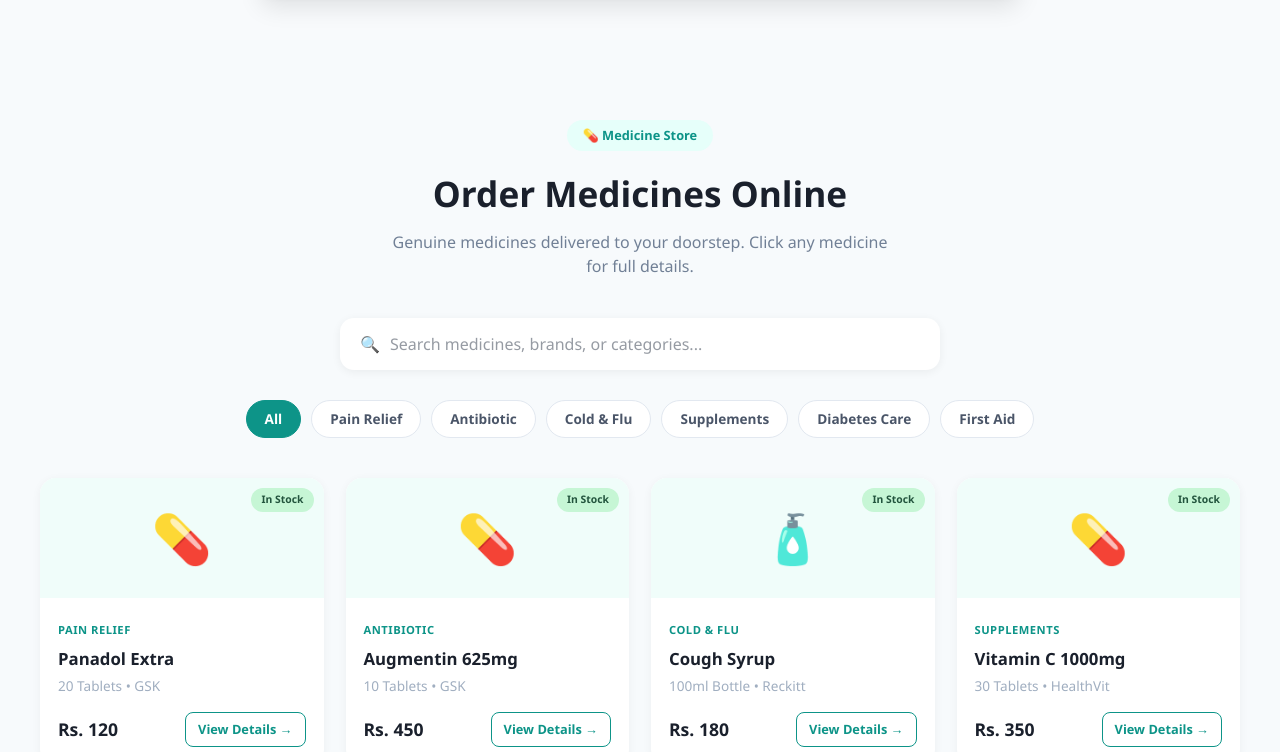
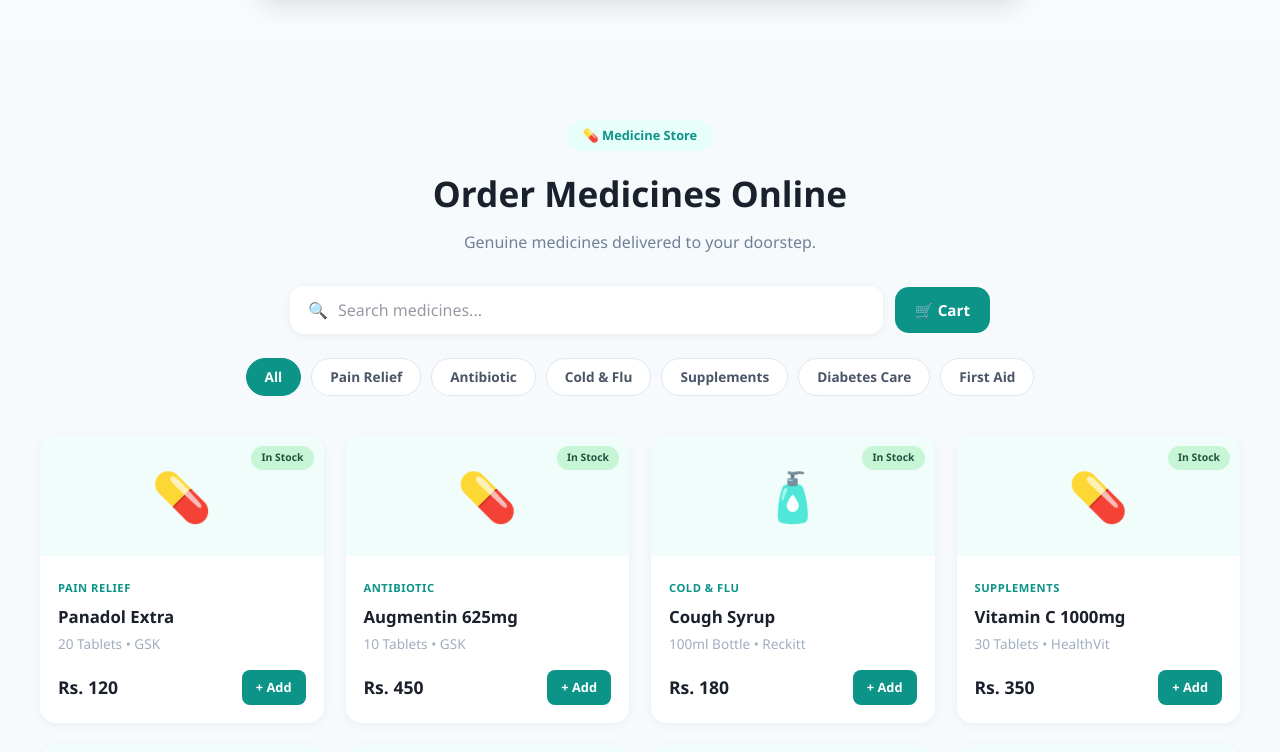
Before and after one commit to 1234704/AI-Powered-Healthcare-Website, a React (Vite) app: page / in a window 1280 px wide. Shown: the part 820-1572 px from the top of the page. Built offline with nearby package versions, Linux system fonts and the light colour scheme.

Commit message:
Ahmed: Day 5 - Add to cart complete

```diff
--- a/src/components/MedicineStore.jsx
+++ b/src/components/MedicineStore.jsx
@@ -1,118 +1,14 @@
 import { useState } from "react";
 
 const medicines = [
-  {
-    id: 1,
-    name: "Panadol Extra",
-    category: "Pain Relief",
-    price: 120,
-    unit: "20 Tablets",
-    icon: "💊",
-    stock: "In Stock",
-    brand: "GSK",
-    dosage: "1-2 tablets every 4-6 hours. Max 8 tablets in 24 hours.",
-    description: "Panadol Extra provides fast and effective relief from headaches, toothaches, backaches, and fever. Contains paracetamol 500mg + caffeine 65mg for enhanced pain relief.",
-    sideEffects: "Nausea, allergic reactions (rare). Do not exceed recommended dose.",
-    prescription: "Not Required",
-  },
-  {
-    id: 2,
-    name: "Augmentin 625mg",
-    category: "Antibiotic",
-    price: 450,
-    unit: "10 Tablets",
-    icon: "💊",
-    stock: "In Stock",
-    brand: "GSK",
-    dosage: "1 tablet twice daily with meals for 5-7 days.",
-    description: "Augmentin is a broad-spectrum antibiotic used to treat bacterial infections including respiratory tract infections, skin infections, and urinary tract infections.",
-    sideEffects: "Diarrhea, nausea, skin rash. Avoid if allergic to penicillin.",
-    prescription: "Required",
-  },
-  {
-    id: 3,
-    name: "Cough Syrup",
-    category: "Cold & Flu",
-    price: 180,
-    unit: "100ml Bottle",
-    icon: "🧴",
-    stock: "In Stock",
-    brand: "Reckitt",
-    dosage: "10ml three times daily. Shake well before use.",
-    description: "Effective relief from dry and productive cough. Contains dextromethorphan and guaifenesin for dual-action cough suppression and mucus thinning.",
-    sideEffects: "Drowsiness, dizziness. Avoid driving after use.",
-    prescription: "Not Required",
-  },
-  {
-    id: 4,
-    name: "Vitamin C 1000mg",
-    category: "Supplements",
-    price: 350,
-    unit: "30 Tablets",
-    icon: "💊",
-    stock: "In Stock",
-    brand: "HealthVit",
-    dosage: "1 tablet daily with water after meals.",
-    description: "High-dose Vitamin C supplement to boost immunity, promote skin health, and provide antioxidant protection. Effervescent formula for better absorption.",
-    sideEffects: "Stomach upset if taken on empty stomach. Generally very safe.",
-    prescription: "Not Required",
-  },
-  {
-    id: 5,
-    name: "Insulin Pen",
-    category: "Diabetes Care",
-    price: 1200,
-    unit: "1 Pen",
-    icon: "💉",
-    stock: "Limited Stock",
-    brand: "Novo Nordisk",
-    dosage: "As prescribed by your doctor. Do not self-administer without guidance.",
-    description: "Pre-filled insulin pen for convenient and accurate insulin delivery. Suitable for Type 1 and Type 2 diabetes patients. Requires prescription.",
-    sideEffects: "Hypoglycemia, injection site reactions. Monitor blood sugar regularly.",
-    prescription: "Required",
-  },
-  {
-    id: 6,
-    name: "Disprin",
-    category: "Pain Relief",
-    price: 60,
-    unit: "10 Tablets",
-    icon: "💊",
-    stock: "In Stock",
-    brand: "Reckitt",
-    dosage: "1-2 tablets dissolved in water every 4-6 hours.",
-    description: "Aspirin-based effervescent tablet for fast pain relief, fever reduction, and mild anti-inflammatory action. Dissolves quickly for rapid absorption.",
-    sideEffects: "Stomach irritation, not recommended for children under 12.",
-    prescription: "Not Required",
-  },
-  {
-    id: 7,
-    name: "ORS Sachets",
-    category: "First Aid",
-    price: 90,
-    unit: "5 Sachets",
-    icon: "🧂",
-    stock: "In Stock",
-    brand: "Servier",
-    dosage: "Dissolve 1 sachet in 1 litre of clean water. Drink as needed.",
-    description: "Oral Rehydration Salts for rapid rehydration during diarrhea, vomiting, or dehydration. WHO formula with essential electrolytes and glucose.",
-    sideEffects: "None when used as directed. Safe for all ages.",
-    prescription: "Not Required",
-  },
-  {
-    id: 8,
-    name: "Calpol Syrup",
-    category: "Cold & Flu",
-    price: 150,
-    unit: "60ml Bottle",
-    icon: "🧴",
-    stock: "In Stock",
-    brand: "GSK",
-    dosage: "Children 6-12 years: 10ml every 4-6 hours. Max 4 doses in 24 hours.",
-    description: "Paracetamol-based syrup specially formulated for children. Provides gentle fever and pain relief with a pleasant strawberry flavour.",
-    sideEffects: "Rare allergic reactions. Do not exceed recommended dose.",
-    prescription: "Not Required",
-  },
+  { id: 1, name: "Panadol Extra", category: "Pain Relief", price: 120, unit: "20 Tablets", icon: "💊", stock: "In Stock", brand: "GSK", dosage: "1-2 tablets every 4-6 hours. Max 8 tablets in 24 hours.", description: "Panadol Extra provides fast and effective relief from headaches, toothaches, backaches, and fever. Contains paracetamol 500mg + caffeine 65mg for enhanced pain relief.", sideEffects: "Nausea, allergic reactions (rare). Do not exceed recommended dose.", prescription: "Not Required" },
+  { id: 2, name: "Augmentin 625mg", category: "Antibiotic", price: 450, unit: "10 Tablets", icon: "💊", stock: "In Stock", brand: "GSK", dosage: "1 tablet twice daily with meals for 5-7 days.", description: "Augmentin is a broad-spectrum antibiotic used to treat bacterial infections including respiratory tract infections, skin infections, and urinary tract infections.", sideEffects: "Diarrhea, nausea, skin rash. Avoid if allergic to penicillin.", prescription: "Required" },
+  { id: 3, name: "Cough Syrup", category: "Cold & Flu", price: 180, unit: "100ml Bottle", icon: "🧴", stock: "In Stock", brand: "Reckitt", dosage: "10ml three times daily. Shake well before use.", description: "Effective relief from dry and productive cough. Contains dextromethorphan and guaifenesin for dual-action cough suppression and mucus thinning.", sideEffects: "Drowsiness, dizziness. Avoid driving after use.", prescription: "Not Required" },
+  { id: 4, name: "Vitamin C 1000mg", category: "Supplements", price: 350, unit: "30 Tablets", icon: "💊", stock: "In Stock", brand: "HealthVit", dosage: "1 tablet daily with water after meals.", description: "High-dose Vitamin C supplement to boost immunity, promote skin health, and provide antioxidant protection.", sideEffects: "Stomach upset if taken on empty stomach.", prescription: "Not Required" },
+  { id: 5, name: "Insulin Pen", category: "Diabetes Care", price: 1200, unit: "1 Pen", icon: "💉", stock: "Limited Stock", brand: "Novo Nordisk", dosage: "As prescribed by your doctor.", description: "Pre-filled insulin pen for convenient and accurate insulin delivery. Suitable for Type 1 and Type 2 diabetes patients.", sideEffects: "Hypoglycemia, injection site reactions.", prescription: "Required" },
+  { id: 6, name: "Disprin", category: "Pain Relief", price: 60, unit: "10 Tablets", icon: "💊", stock: "In Stock", brand: "Reckitt", dosage: "1-2 tablets dissolved in water every 4-6 hours.", description: "Aspirin-based effervescent tablet for fast pain relief, fever reduction, and mild anti-inflammatory action.", sideEffects: "Stomach irritation, not recommended for children under 12.", prescription: "Not Required" },
+  { id: 7, name: "ORS Sachets", category: "First Aid", price: 90, unit: "5 Sachets", icon: "🧂", stock: "In Stock", brand: "Servier", dosage: "Dissolve 1 sachet in 1 litre of clean water.", description: "Oral Rehydration Salts for rapid rehydration during diarrhea, vomiting, or dehydration.", sideEffects: "None when used as directed.", prescription: "Not Required" },
+  { id: 8, name: "Calpol Syrup", category: "Cold & Flu", price: 150, unit: "60ml Bottle", icon: "🧴", stock: "In Stock", brand: "GSK", dosage: "Children 6-12 years: 10ml every 4-6 hours.", description: "Paracetamol-based syrup specially formulated for children with pleasant strawberry flavour.", sideEffects: "Rare allergic reactions. Do not exceed recommended dose.", prescription: "Not Required" },
 ];
 
 const categories = ["All", "Pain Relief", "Antibiotic", "Cold & Flu", "Supplements", "Diabetes Care", "First Aid"];
@@ -121,54 +17,61 @@ export default function MedicineStore() {
   const [activeCategory, setActiveCategory] = useState("All");
   const [search, setSearch] = useState("");
   const [selectedMedicine, setSelectedMedicine] = useState(null);
+  const [cart, setCart] = useState([]);
+  const [showCart, setShowCart] = useState(false);
+  const [addedId, setAddedId] = useState(null);
 
   const filteredMedicines = medicines.filter((m) => {
     const matchCategory = activeCategory === "All" || m.category === activeCategory;
-    const matchSearch = m.name.toLowerCase().includes(search.toLowerCase()) ||
-      m.category.toLowerCase().includes(search.toLowerCase());
+    const matchSearch = m.name.toLowerCase().includes(search.toLowerCase()) || m.category.toLowerCase().includes(search.toLowerCase());
     return matchCategory && matchSearch;
   });
+
+  const addToCart = (med, e) => {
+    e?.stopPropagation();
+    setCart((prev) => {
+      const existing = prev.find((i) => i.id === med.id);
+      if (existing) return prev.map((i) => i.id === med.id ? { ...i, qty: i.qty + 1 } : i);
+      return [...prev, { ...med, qty: 1 }];
+    });
+    setAddedId(med.id);
+    setTimeout(() => setAddedId(null), 1200);
+  };
+
+  const cartTotal = cart.reduce((sum, i) => sum + i.price * i.qty, 0);
+  const cartCount = cart.reduce((sum, i) => sum + i.qty, 0);
 
   return (
     <section style={styles.section}>
       <style>{css}</style>
 
       <div style={styles.container}>
+
         {/* Header */}
         <div style={styles.header}>
           <span style={styles.badge}>💊 Medicine Store</span>
           <h2 style={styles.title}>Order Medicines Online</h2>
-          <p style={styles.subtitle}>
-            Genuine medicines delivered to your doorstep. Click any medicine for full details.
-          </p>
+          <p style={styles.subtitle}>Genuine medicines delivered to your doorstep.</p>
         </div>
 
-        {/* Search */}
-        <div style={styles.searchBar}>
-          <span>🔍</span>
-          <input
-            type="text"
-            placeholder="Search medicines, brands, or categories..."
-            value={search}
-            onChange={(e) => setSearch(e.target.value)}
-            style={styles.searchInput}
-          />
-          {search && (
-            <button onClick={() => setSearch("")} style={styles.clearBtn}>✕</button>
-          )}
+        {/* Search + Cart Button Row */}
+        <div style={styles.topRow}>
+          <div style={styles.searchBar}>
+            <span>🔍</span>
+            <input type="text" placeholder="Search medicines..." value={search} onChange={(e) => setSearch(e.target.value)} style={styles.searchInput} />
+            {search && <button onClick={() => setSearch("")} style={styles.clearBtn}>✕</button>}
+          </div>
+          <button style={styles.cartBtn} onClick={() => setShowCart(true)}>
+            🛒 Cart
+            {cartCount > 0 && <span style={styles.cartCount}>{cartCount}</span>}
+          </button>
         </div>
 
         {/* Categories */}
         <div style={styles.categoryRow}>
           {categories.map((cat) => (
-            <button
-              key={cat}
-              onClick={() => setActiveCategory(cat)}
-              style={{
-                ...styles.categoryBtn,
-                ...(activeCategory === cat ? styles.categoryBtnActive : {}),
-              }}
-            >
+            <button key={cat} onClick={() => setActiveCategory(cat)}
+              style={{ ...styles.categoryBtn, ...(activeCategory === cat ? styles.categoryBtnActive : {}) }}>
               {cat}
             </button>
           ))}
@@ -177,17 +80,10 @@ export default function MedicineStore() {
         {/* Grid */}
         <div style={styles.grid}>
           {filteredMedicines.map((med) => (
-            <div
-              key={med.id}
-              className="medicine-card"
-              style={styles.card}
-              onClick={() => setSelectedMedicine(med)}
-            >
+            <div key={med.id} className="medicine-card" style={styles.card} onClick={() => setSelectedMedicine(med)}>
               <div style={styles.cardImageWrap}>
                 <span style={styles.cardIcon}>{med.icon}</span>
-                <span style={{ ...styles.stockBadge, ...(med.stock === "Limited Stock" ? styles.stockLimited : {}) }}>
-                  {med.stock}
-                </span>
+                <span style={{ ...styles.stockBadge, ...(med.stock === "Limited Stock" ? styles.stockLimited : {}) }}>{med.stock}</span>
               </div>
               <div style={styles.cardBody}>
                 <span style={styles.cardCategory}>{med.category}</span>
@@ -195,8 +91,11 @@ export default function MedicineStore() {
                 <p style={styles.cardUnit}>{med.unit} • {med.brand}</p>
                 <div style={styles.cardFooter}>
                   <span style={styles.cardPrice}>Rs. {med.price}</span>
-                  <button style={styles.detailBtn} onClick={(e) => { e.stopPropagation(); setSelectedMedicine(med); }}>
-                    View Details →
+                  <button
+                    style={{ ...styles.addBtn, ...(addedId === med.id ? styles.addBtnSuccess : {}) }}
+                    onClick={(e) => addToCart(med, e)}
+                  >
+                    {addedId === med.id ? "✓ Added!" : "+ Add"}
                   </button>
                 </div>
               </div>
@@ -204,9 +103,7 @@ export default function MedicineStore() {
           ))}
         </div>
 
-        {filteredMedicines.length === 0 && (
-          <p style={styles.emptyText}>No medicines found. Try a different search or category.</p>
-        )}
+        {filteredMedicines.length === 0 && <p style={styles.emptyText}>No medicines found.</p>}
       </div>
 
       {/* Medicine Detail Modal */}
@@ -214,51 +111,78 @@ export default function MedicineStore() {
         <div style={styles.modalOverlay} onClick={() => setSelectedMedicine(null)}>
           <div style={styles.modal} onClick={(e) => e.stopPropagation()}>
             <button style={styles.closeBtn} onClick={() => setSelectedMedicine(null)}>✕</button>
-
             <div style={styles.modalTop}>
-              <div style={styles.modalIconWrap}>
-                <span style={styles.modalIcon}>{selectedMedicine.icon}</span>
-              </div>
+              <div style={styles.modalIconWrap}><span style={styles.modalIcon}>{selectedMedicine.icon}</span></div>
               <div>
                 <span style={styles.modalCategory}>{selectedMedicine.category}</span>
                 <h2 style={styles.modalName}>{selectedMedicine.name}</h2>
                 <p style={styles.modalBrand}>by {selectedMedicine.brand} • {selectedMedicine.unit}</p>
                 <div style={styles.modalBadgeRow}>
                   <span style={styles.modalStock}>{selectedMedicine.stock}</span>
-                  <span style={{
-                    ...styles.prescriptionBadge,
-                    ...(selectedMedicine.prescription === "Required" ? styles.prescriptionRequired : {})
-                  }}>
+                  <span style={{ ...styles.prescriptionBadge, ...(selectedMedicine.prescription === "Required" ? styles.prescriptionRequired : {}) }}>
                     {selectedMedicine.prescription === "Required" ? "🔒 Prescription Required" : "✅ No Prescription"}
                   </span>
                 </div>
               </div>
             </div>
-
             <div style={styles.modalDivider} />
-
-            <div style={styles.modalSection}>
-              <h4 style={styles.modalSectionTitle}>📋 Description</h4>
-              <p style={styles.modalText}>{selectedMedicine.description}</p>
-            </div>
-
-            <div style={styles.modalSection}>
-              <h4 style={styles.modalSectionTitle}>💡 Dosage Instructions</h4>
-              <p style={styles.modalText}>{selectedMedicine.dosage}</p>
-            </div>
-
-            <div style={styles.modalSection}>
-              <h4 style={styles.modalSectionTitle}>⚠️ Side Effects</h4>
-              <p style={styles.modalText}>{selectedMedicine.sideEffects}</p>
-            </div>
-
+            <div style={styles.modalSection}><h4 style={styles.modalSectionTitle}>📋 Description</h4><p style={styles.modalText}>{selectedMedicine.description}</p></div>
+            <div style={styles.modalSection}><h4 style={styles.modalSectionTitle}>💡 Dosage</h4><p style={styles.modalText}>{selectedMedicine.dosage}</p></div>
+            <div style={styles.modalSection}><h4 style={styles.modalSectionTitle}>⚠️ Side Effects</h4><p style={styles.modalText}>{selectedMedicine.sideEffects}</p></div>
             <div style={styles.modalFooter}>
               <div>
                 <p style={styles.modalPriceLabel}>Price</p>
                 <p style={styles.modalPrice}>Rs. {selectedMedicine.price}</p>
               </div>
-              <button style={styles.addCartBtn}>🛒 Add to Cart</button>
+              <button style={{ ...styles.addCartBtn, ...(addedId === selectedMedicine.id ? styles.addBtnSuccess : {}) }}
+                onClick={() => addToCart(selectedMedicine)}>
+                {addedId === selectedMedicine.id ? "✓ Added to Cart!" : "🛒 Add to Cart"}
+              </button>
             </div>
+          </div>
+        </div>
+      )}
+
+      {/* Cart Sidebar */}
+      {showCart && (
+        <div style={styles.modalOverlay} onClick={() => setShowCart(false)}>
+          <div style={styles.cartSidebar} onClick={(e) => e.stopPropagation()}>
+            <div style={styles.cartHeader}>
+              <h3 style={styles.cartTitle}>🛒 My Cart ({cartCount} items)</h3>
+              <button style={styles.closeBtn} onClick={() => setShowCart(false)}>✕</button>
+            </div>
+
+            {cart.length === 0 ? (
+              <div style={styles.emptyCart}>
+                <span style={{ fontSize: "3rem" }}>🛒</span>
+                <p style={{ color: "#A0AEC0", marginTop: "12px" }}>Your cart is empty!</p>
+              </div>
+            ) : (
+              <>
+                <div style={styles.cartItems}>
+                  {cart.map((item) => (
+                    <div key={item.id} style={styles.cartItem}>
+                      <span style={styles.cartItemIcon}>{item.icon}</span>
+                      <div style={styles.cartItemInfo}>
+                        <p style={styles.cartItemName}>{item.name}</p>
+                        <p style={styles.cartItemUnit}>{item.unit}</p>
+                      </div>
+                      <div style={styles.cartItemRight}>
+                        <p style={styles.cartItemPrice}>Rs. {item.price * item.qty}</p>
+                        <p style={styles.cartItemQty}>Qty: {item.qty}</p>
+                      </div>
+                    </div>
+                  ))}
+                </div>
+                <div style={styles.cartFooter}>
+                  <div style={styles.cartTotal}>
+                    <span>Total</span>
+                    <span style={styles.cartTotalAmount}>Rs. {cartTotal}</span>
+                  </div>
+                  <button style={styles.checkoutBtn}>Proceed to Checkout →</button>
+                </div>
+              </>
+            )}
           </div>
         </div>
       )}
@@ -269,15 +193,18 @@ export default function MedicineStore() {
 const styles = {
   section: { background: "#F7FAFC", padding: "80px 20px", fontFamily: "'Segoe UI', sans-serif" },
   container: { maxWidth: "1200px", margin: "0 auto" },
-  header: { textAlign: "center", marginBottom: "40px" },
+  header: { textAlign: "center", marginBottom: "32px" },
   badge: { display: "inline-block", background: "#E6FFFA", color: "#0D9488", fontSize: "0.8rem", fontWeight: "700", padding: "6px 16px", borderRadius: "100px", marginBottom: "16px" },
   title: { fontSize: "2.2rem", fontWeight: "800", color: "#1A202C", marginBottom: "10px" },
-  subtitle: { color: "#718096", fontSize: "1rem", maxWidth: "500px", margin: "0 auto" },
-  searchBar: { display: "flex", alignItems: "center", background: "white", borderRadius: "14px", padding: "14px 20px", boxShadow: "0 2px 10px rgba(0,0,0,0.06)", maxWidth: "600px", margin: "0 auto 30px", gap: "10px" },
+  subtitle: { color: "#718096", fontSize: "1rem" },
+  topRow: { display: "flex", gap: "12px", alignItems: "center", maxWidth: "700px", margin: "0 auto 24px" },
+  searchBar: { display: "flex", alignItems: "center", background: "white", borderRadius: "14px", padding: "12px 18px", boxShadow: "0 2px 10px rgba(0,0,0,0.06)", flex: 1, gap: "10px" },
   searchInput: { border: "none", outline: "none", flex: 1, fontSize: "1rem", color: "#2D3748" },
   clearBtn: { background: "none", border: "none", cursor: "pointer", color: "#A0AEC0", fontSize: "1rem" },
+  cartBtn: { position: "relative", background: "#0D9488", color: "white", border: "none", borderRadius: "14px", padding: "12px 20px", fontSize: "0.95rem", fontWeight: "700", cursor: "pointer", whiteSpace: "nowrap" },
+  cartCount: { position: "absolute", top: "-8px", right: "-8px", background: "#E53E3E", color: "white", borderRadius: "50%", width: "22px", height: "22px", display: "flex", alignItems: "center", justifyContent: "center", fontSize: "0.7rem", fontWeight: "800" },
   categoryRow: { display: "flex", gap: "10px", flexWrap: "wrap", justifyContent: "center", marginBottom: "40px" },
-  categoryBtn: { background: "white", border: "1px solid #E2E8F0", borderRadius: "100px", padding: "8px 18px", fontSize: "0.85rem", fontWeight: "600", color: "#4A5568", cursor: "pointer", transition: "all 0.25s" },
+  categoryBtn: { background: "white", border: "1px solid #E2E8F0", borderRadius: "100px", padding: "8px 18px", fontSize: "0.85rem", fontWeight: "600", color: "#4A5568", cursor: "pointer" },
   categoryBtnActive: { background: "#0D9488", borderColor: "#0D9488", color: "white" },
   grid: { display: "grid", gridTemplateColumns: "repeat(auto-fill, minmax(240px, 1fr))", gap: "22px" },
   card: { background: "white", borderRadius: "16px", overflow: "hidden", boxShadow: "0 2px 10px rgba(0,0,0,0.05)", transition: "transform 0.25s, box-shadow 0.25s", cursor: "pointer" },
@@ -291,9 +218,9 @@ const styles = {
   cardUnit: { fontSize: "0.85rem", color: "#A0AEC0", marginBottom: "16px" },
   cardFooter: { display: "flex", alignItems: "center", justifyContent: "space-between" },
   cardPrice: { fontSize: "1.1rem", fontWeight: "800", color: "#1A202C" },
-  detailBtn: { background: "transparent", border: "1px solid #0D9488", color: "#0D9488", borderRadius: "8px", padding: "7px 12px", fontSize: "0.8rem", fontWeight: "700", cursor: "pointer", transition: "all 0.2s" },
-  emptyText: { textAlign: "center", color: "#A0AEC0", marginTop: "40px", fontSize: "1rem" },
-
+  addBtn: { background: "#0D9488", color: "white", border: "none", borderRadius: "8px", padding: "8px 14px", fontSize: "0.8rem", fontWeight: "700", cursor: "pointer", transition: "all 0.2s" },
+  addBtnSuccess: { background: "#38A169" },
+  emptyText: { textAlign: "center", color: "#A0AEC0", marginTop: "40px" },
   // Modal
   modalOverlay: { position: "fixed", inset: 0, background: "rgba(0,0,0,0.5)", zIndex: 1000, display: "flex", alignItems: "center", justifyContent: "center", padding: "20px" },
   modal: { background: "white", borderRadius: "24px", padding: "36px", maxWidth: "560px", width: "100%", position: "relative", maxHeight: "90vh", overflowY: "auto" },
@@ -315,7 +242,25 @@ const styles = {
   modalFooter: { display: "flex", alignItems: "center", justifyContent: "space-between", marginTop: "24px", paddingTop: "20px", borderTop: "1px solid #EDF2F7" },
   modalPriceLabel: { fontSize: "0.75rem", color: "#A0AEC0", fontWeight: "600" },
   modalPrice: { fontSize: "1.6rem", fontWeight: "800", color: "#1A202C" },
-  addCartBtn: { background: "#0D9488", color: "white", border: "none", borderRadius: "12px", padding: "14px 28px", fontSize: "0.95rem", fontWeight: "700", cursor: "pointer" },
+  addCartBtn: { background: "#0D9488", color: "white", border: "none", borderRadius: "12px", padding: "14px 28px", fontSize: "0.95rem", fontWeight: "700", cursor: "pointer", transition: "all 0.2s" },
+  // Cart Sidebar
+  cartSidebar: { background: "white", borderRadius: "24px", padding: "28px", maxWidth: "420px", width: "100%", maxHeight: "90vh", overflowY: "auto", position: "relative" },
+  cartHeader: { display: "flex", justifyContent: "space-between", alignItems: "center", marginBottom: "24px" },
+  cartTitle: { fontSize: "1.2rem", fontWeight: "800", color: "#1A202C" },
+  emptyCart: { textAlign: "center", padding: "40px 0" },
+  cartItems: { display: "flex", flexDirection: "column", gap: "14px", marginBottom: "24px" },
+  cartItem: { display: "flex", alignItems: "center", gap: "12px", background: "#F7FAFC", borderRadius: "12px", padding: "14px" },
+  cartItemIcon: { fontSize: "1.8rem" },
+  cartItemInfo: { flex: 1 },
+  cartItemName: { fontSize: "0.95rem", fontWeight: "700", color: "#1A202C", marginBottom: "2px" },
+  cartItemUnit: { fontSize: "0.8rem", color: "#A0AEC0" },
+  cartItemRight: { textAlign: "right" },
+  cartItemPrice: { fontSize: "1rem", fontWeight: "800", color: "#1A202C" },
+  cartItemQty: { fontSize: "0.8rem", color: "#A0AEC0" },
+  cartFooter: { borderTop: "1px solid #EDF2F7", paddingTop: "20px" },
+  cartTotal: { display: "flex", justifyContent: "space-between", alignItems: "center", marginBottom: "16px", fontSize: "1rem", fontWeight: "700", color: "#2D3748" },
+  cartTotalAmount: { fontSize: "1.4rem", fontWeight: "800", color: "#1A202C" },
+  checkoutBtn: { width: "100%", background: "#0D9488", color: "white", border: "none", borderRadius: "12px", padding: "14px", fontSize: "1rem", fontWeight: "700", cursor: "pointer" },
 };
 
 const css = `
@@ -323,7 +268,4 @@ const css = `
     transform: translateY(-6px);
     box-shadow: 0 12px 28px rgba(0,0,0,0.1) !important;
   }
-  @media (max-width: 480px) {
-    .medicine-card { font-size: 0.95rem; }
-  }
 `;
```
